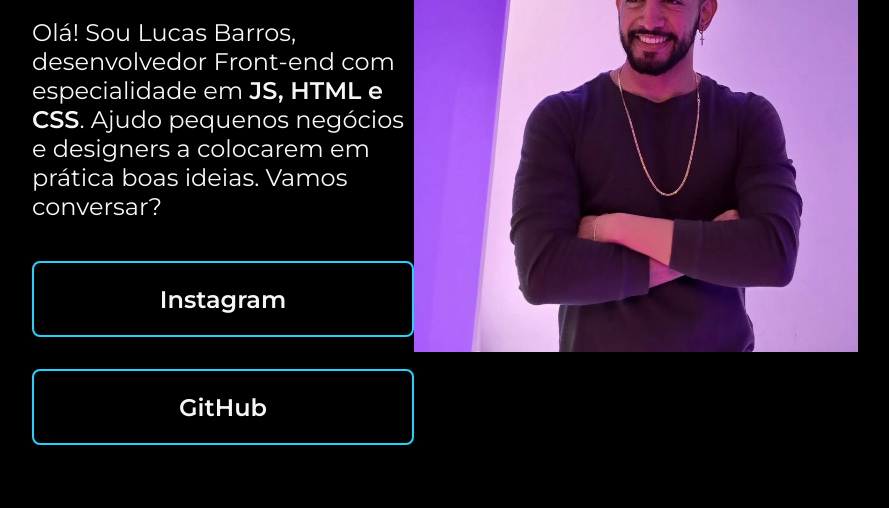
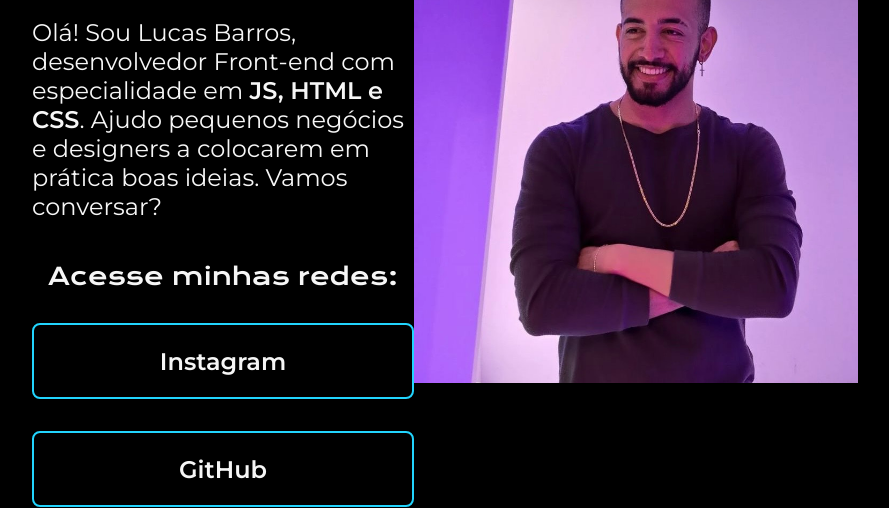
Before and after one commit to LucasGBarros/Portfolio, a plain HTML site: page index.html in a window 1280 px wide. Shown: the part 420-928 px from the top of the page, without its empty margins (288-1177 px from the left). Drawn offline with nearby package versions, Linux system fonts and the light colour scheme.

```diff
--- a/index.html
+++ b/index.html
@@ -14,6 +14,7 @@
             <p class="apresentacao__conteudo__texto">Olá! Sou Lucas Barros, desenvolvedor Front-end com especialidade em <strong>JS, HTML e CSS</strong>.
                 Ajudo pequenos negócios e designers a colocarem em prática boas ideias. Vamos conversar?</p>
             <div class="apresentacao__links">
+                <h2 class="apresentacao__links_subtitulo">Acesse minhas redes:</h2>
                 <a class="apresentacao__links__link" href="https://www.instagram.com/luskas_barros/">Instagram</a>
                 <a class="apresentacao__links__link" href="https://github.com/LucasGBarros">GitHub</a>
             </div>
```
